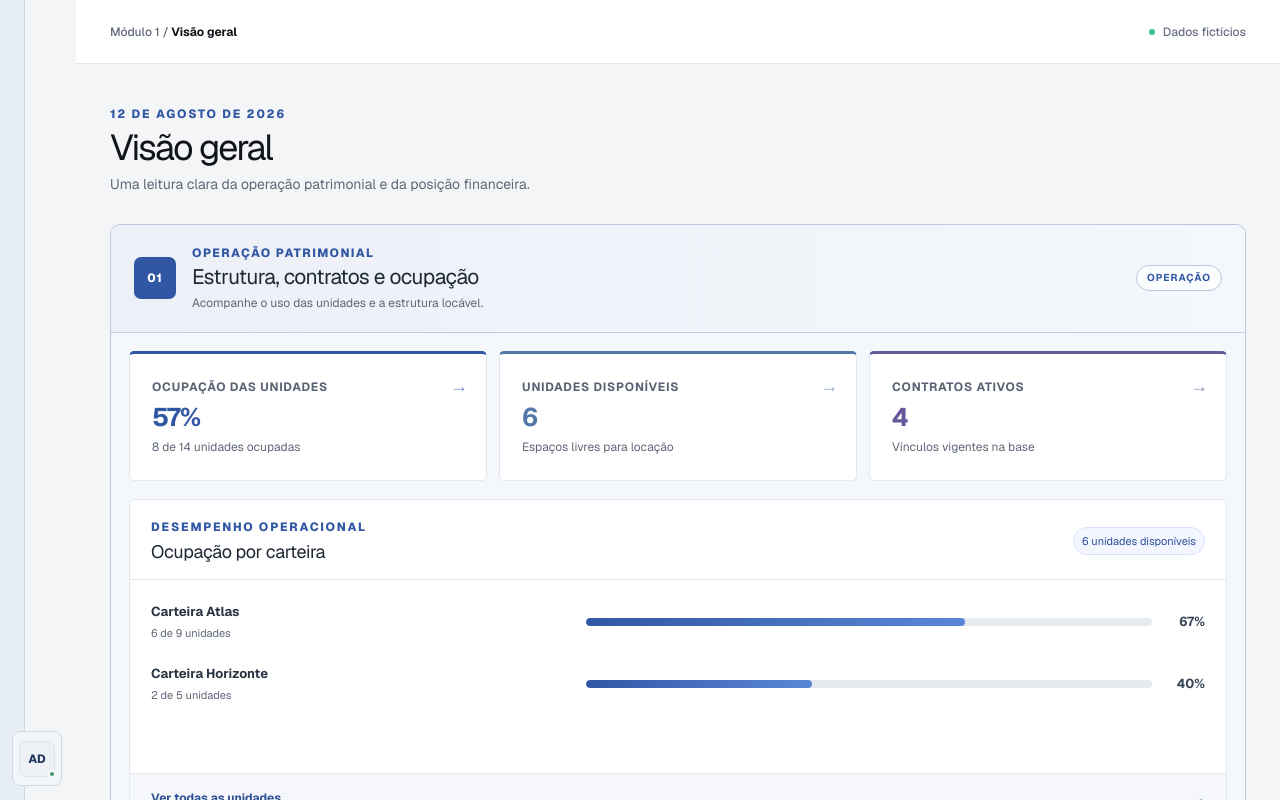
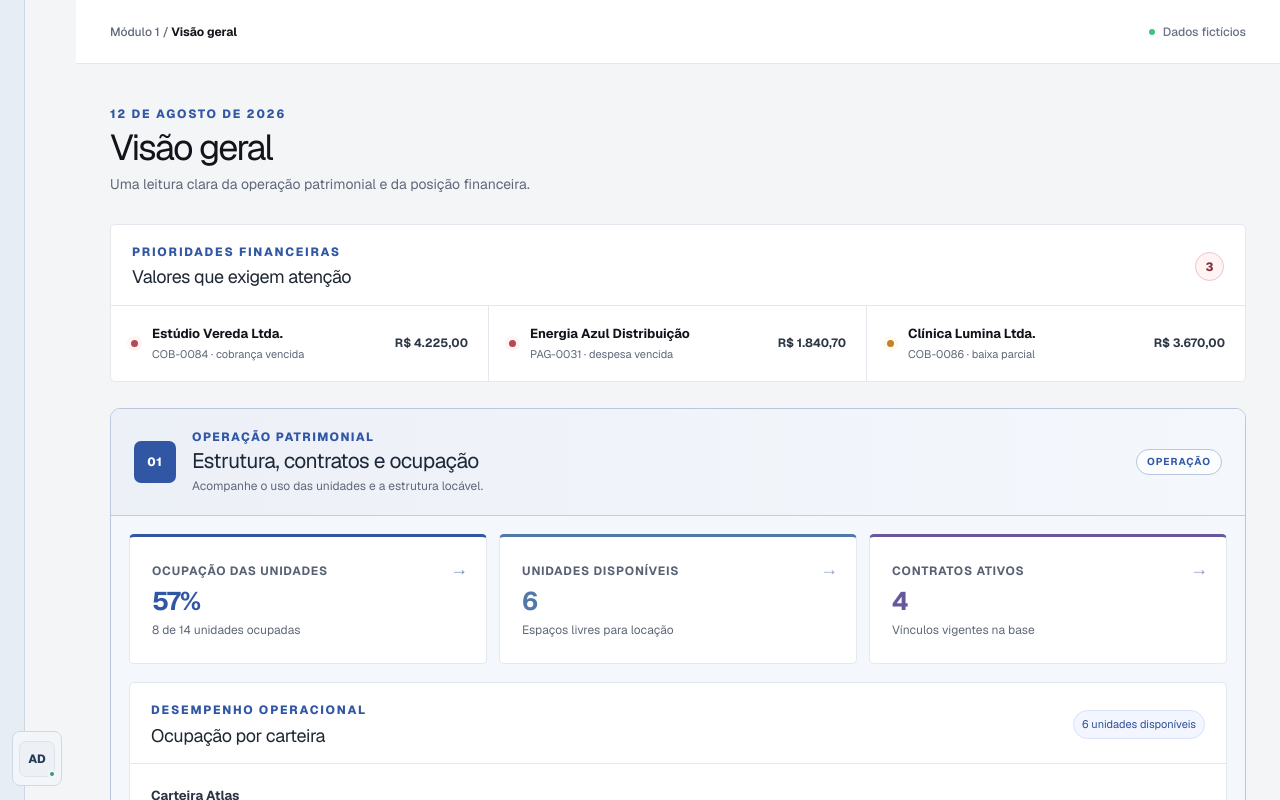
Before and after one commit to Gabriel-asAlonso/gestor-de-locacoes-e-obras, a Next.js app: page / in a window 1280 px wide. Both pictures are taken after a click on the button "Acessar demonstração". Shown: the top 800 px of the page. Built offline with nearby package versions, Linux system fonts and the light colour scheme.

Commit message:
Move prioridades financeiras para o inicio

```diff
--- a/app/globals.css
+++ b/app/globals.css
@@ -299,6 +299,7 @@ button:disabled,input:disabled,select:disabled,textarea:disabled { opacity:var(-
 .attention-count { min-width:29px;height:29px;display:grid;place-items:center;color:var(--color-danger-text);background:var(--color-danger-surface);border:1px solid var(--color-danger-border);border-radius:var(--radius-round);font-size:var(--font-size-xs);font-weight:730; }
 .attention-list { min-height:242px;display:grid;align-content:start; }.attention-list button { min-width:0;min-height:75px;padding:13px 20px;display:grid;grid-template-columns:8px minmax(0,1fr) auto;align-items:center;gap:13px;color:var(--ink);background:transparent;border:0;border-bottom:1px solid var(--line);text-align:left; }.attention-list button:last-child { border-bottom:0; }.attention-list button:hover { background:var(--state-hover-surface); }.attention-list>button>i { width:7px;height:7px;border-radius:50%; }.attention-danger { background:var(--color-danger);box-shadow:0 0 0 4px var(--color-danger-surface); }.attention-warning { background:var(--color-warning);box-shadow:0 0 0 4px var(--color-warning-surface); }.attention-list button>span { min-width:0;display:grid;gap:3px; }.attention-list button strong { overflow:hidden;text-overflow:ellipsis;white-space:nowrap;font-size:var(--font-size-sm); }.attention-list button small { color:var(--muted);font-size:11px; }.attention-list button>b { color:#2d3746;font-size:var(--font-size-xs);white-space:nowrap; }
 .financial-attention .attention-list { min-height:0;grid-template-columns:repeat(3,minmax(0,1fr)); }.financial-attention .attention-list button { border-right:1px solid var(--line);border-bottom:0; }.financial-attention .attention-list button:last-child { border-right:0; }
+.dashboard-priorities-first { margin-bottom:26px; }
 .table-section { background:var(--color-surface);border:1px solid var(--color-border); }
 .table-toolbar { min-height:71px;padding:14px 16px;display:flex;flex-wrap:wrap;gap:9px;align-items:center;border-bottom:1px solid var(--line); }
 .report-export-button { margin-left:auto;display:inline-flex;align-items:center;gap:8px;white-space:nowrap; }
--- a/app/page.tsx
+++ b/app/page.tsx
@@ -798,6 +798,10 @@ function DashboardPage({ charges, expenses, units, contracts, onNavigate }: { ch
   });
   return <>
     <PageHeading eyebrow="12 de agosto de 2026" title="Visão geral" description="Uma leitura clara da operação patrimonial e da posição financeira." />
+    <article className="dashboard-panel attention-panel financial-attention dashboard-priorities-first">
+      <header className="dashboard-panel-header"><div><p className="eyebrow">Prioridades financeiras</p><h2>Valores que exigem atenção</h2></div><span className="attention-count">{overdueCharges.length + overdueExpenses.length + partialCharges.length}</span></header>
+      <div className="attention-list">{overdueCharges.map((charge) => <button type="button" key={charge.id} onClick={() => onNavigate("Cobranças", "Vencida")}><i className="attention-danger" /><span><strong>{charge.tenant}</strong><small>{charge.id} · cobrança vencida</small></span><b>{brl.format(chargeBalance(charge))}</b></button>)}{overdueExpenses.map((expense) => <button type="button" key={expense.id} onClick={() => onNavigate("Despesas", "Vencido")}><i className="attention-danger" /><span><strong>{expense.supplier}</strong><small>{expense.id} · despesa vencida</small></span><b>{brl.format(expense.amount)}</b></button>)}{partialCharges.map((charge) => <button type="button" key={charge.id} onClick={() => onNavigate("Cobranças", "Parcial")}><i className="attention-warning" /><span><strong>{charge.tenant}</strong><small>{charge.id} · baixa parcial</small></span><b>{brl.format(chargeBalance(charge))}</b></button>)}</div>
+    </article>
     <section className="dashboard-domain dashboard-domain-operation" aria-labelledby="dashboard-operation-title">
       <header className="dashboard-domain-header"><span className="dashboard-domain-index" aria-hidden="true">01</span><div><p>Operação patrimonial</p><h2 id="dashboard-operation-title">Estrutura, contratos e ocupação</h2><small>Acompanhe o uso das unidades e a estrutura locável.</small></div><b>OPERAÇÃO</b></header>
       <div className="dashboard-domain-content">
@@ -829,10 +833,6 @@ function DashboardPage({ charges, expenses, units, contracts, onNavigate }: { ch
           </article>
           <article className="dashboard-panel dashboard-status-panel"><header className="dashboard-panel-header"><div><p className="eyebrow">Carteira de cobranças</p><h2>Situação atual</h2></div></header><div className="status-overview"><div className="status-donut" style={{ background: donutStops.length ? `conic-gradient(${donutStops.join(",")})` : "#e5e9ef" }} role="img" aria-label={`Distribuição de ${charges.length} cobranças por situação`}><span><strong>{openCharges.length}</strong><small>em aberto</small></span></div><div className="status-breakdown">{statusRows.filter((row) => row.count > 0).map((row) => <button type="button" key={row.status} onClick={() => onNavigate("Cobranças", row.status)}><i style={{ background: statusColors[row.status] }} /><span>{row.status}</span><strong>{row.count}</strong></button>)}</div></div></article>
         </section>
-        <article className="dashboard-panel attention-panel financial-attention">
-          <header className="dashboard-panel-header"><div><p className="eyebrow">Prioridades financeiras</p><h2>Valores que exigem atenção</h2></div><span className="attention-count">{overdueCharges.length + overdueExpenses.length + partialCharges.length}</span></header>
-          <div className="attention-list">{overdueCharges.map((charge) => <button type="button" key={charge.id} onClick={() => onNavigate("Cobranças", "Vencida")}><i className="attention-danger" /><span><strong>{charge.tenant}</strong><small>{charge.id} · cobrança vencida</small></span><b>{brl.format(chargeBalance(charge))}</b></button>)}{overdueExpenses.map((expense) => <button type="button" key={expense.id} onClick={() => onNavigate("Despesas", "Vencido")}><i className="attention-danger" /><span><strong>{expense.supplier}</strong><small>{expense.id} · despesa vencida</small></span><b>{brl.format(expense.amount)}</b></button>)}{partialCharges.map((charge) => <button type="button" key={charge.id} onClick={() => onNavigate("Cobranças", "Parcial")}><i className="attention-warning" /><span><strong>{charge.tenant}</strong><small>{charge.id} · baixa parcial</small></span><b>{brl.format(chargeBalance(charge))}</b></button>)}</div>
-        </article>
       </div>
     </section>
   </>;
```
